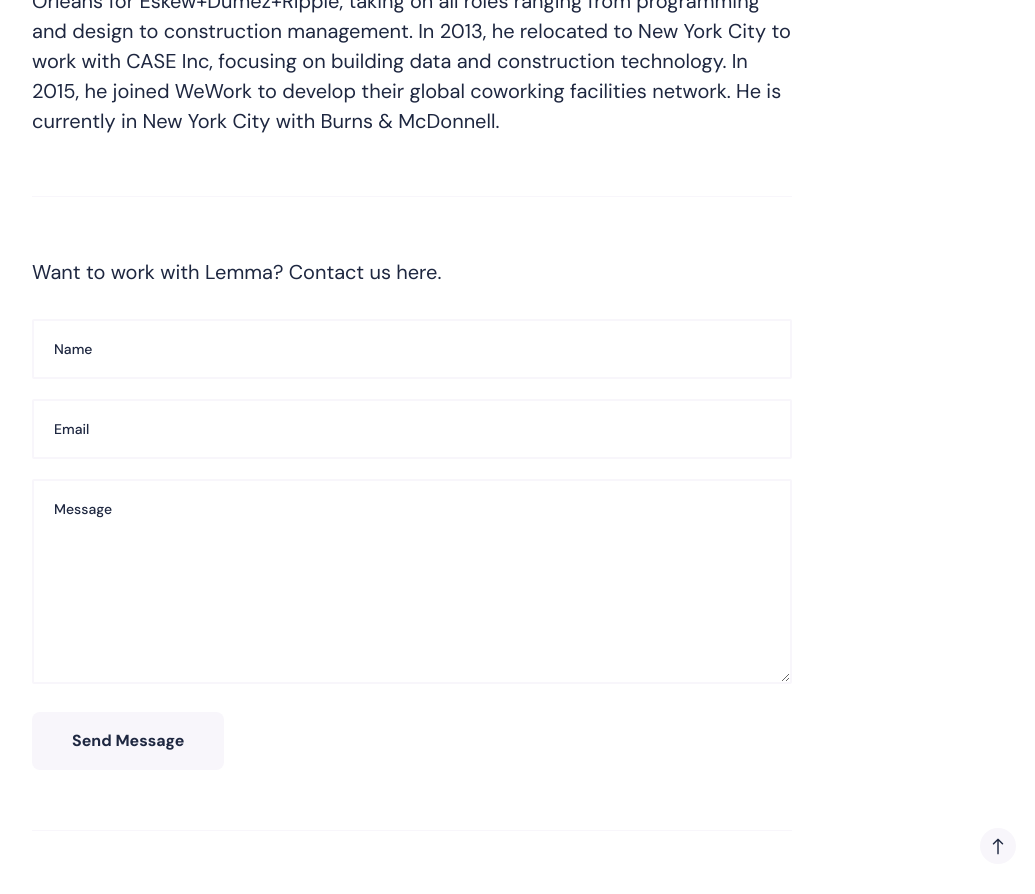
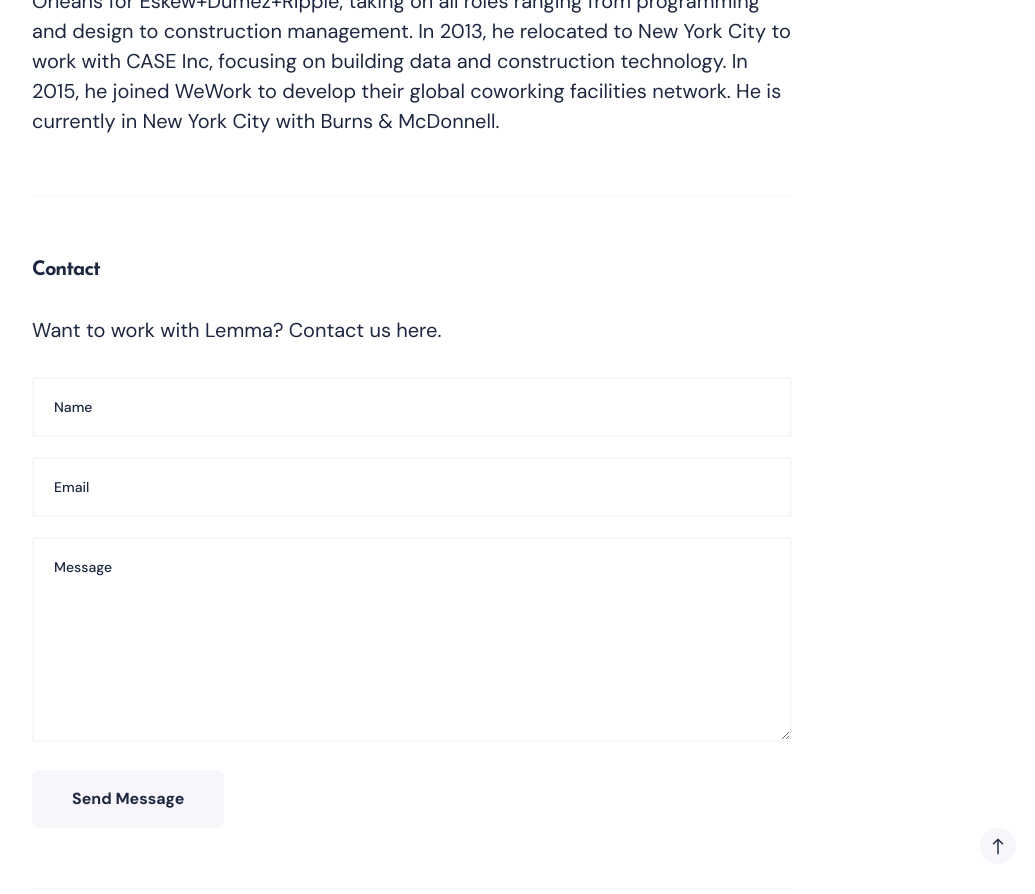
Before and after one commit to wildremote/wildremote.github.io, a Jekyll site: the page built from _pages/team.md, in a window 1280 px wide and 900 px high, scrolled down 6286 px. Shown: the top 894 px of the window, without its empty margins (228-1263 px from the left). Built offline with Jekyll 4.4.1, drawn with Linux system fonts in a browser that asks for light colours; nearby versions of some CDN libraries.

Commit message:
Update team.md

```diff
--- a/_pages/team.md
+++ b/_pages/team.md
@@ -82,6 +82,7 @@
 
 ***
 
+#### Contact
 <div class="form-box">
   <div class="contact-head">
     {% if site.data.settings.contact.description %}
```
